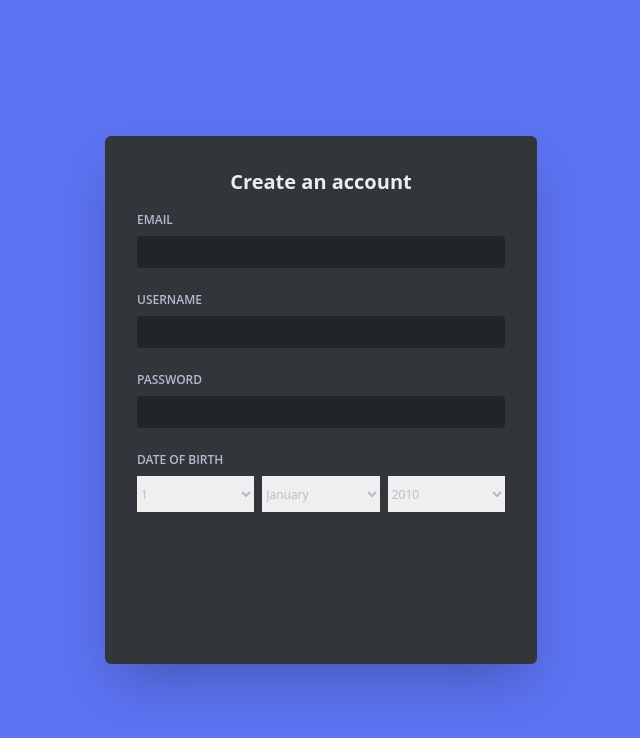
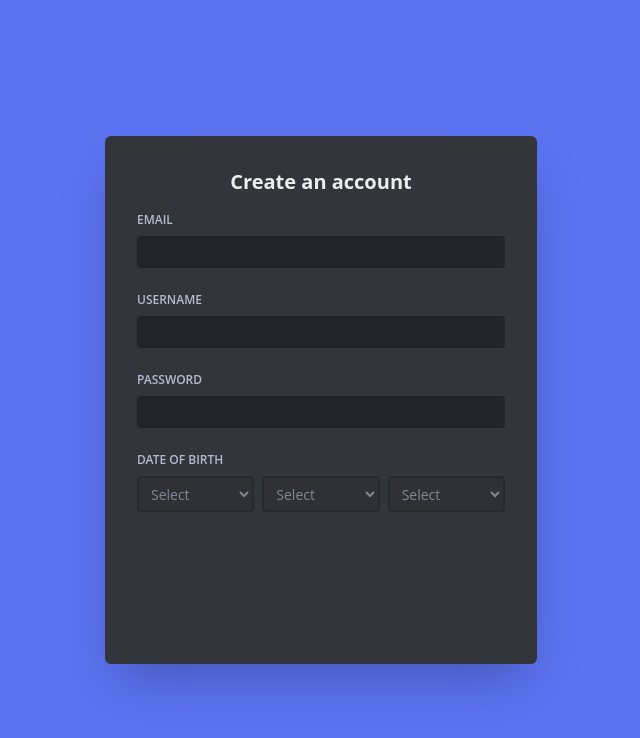
Before and after one commit to timothyc3/discord-clone, a React (Create React App) app: page / in a window 1280 px wide. Both pictures are taken after typing "name@example.com", "Sample123" into the empty fields and a click on the button "Register". Shown: the top 738 px of the page, without its empty margins (319-959 px from the left). Built offline with nearby package versions, Linux system fonts and the light colour scheme.

Commit message:
Added styling to Date of birth drop-downs and added disabled default option = "Select"

```diff
--- a/src/components/LoginScreen/components/SignUpForm.tsx
+++ b/src/components/LoginScreen/components/SignUpForm.tsx
@@ -30,6 +30,9 @@ export default function SignUpForm() {
         return yearArray.map(year => <option value={year}>{year}</option>);
     })();
 
+    const selectClassName = "bg-sub-black border-2 border-server-bar-black/60 rounded text-inactive-light-grey" +
+        " text-sm pl-2 font-medium";
+
     return (
         <div className="bg-main-content-black w-108 h-132 rounded-md shadow-2xl p-8">
             <h1 className="text-white font-bold text-center text-xl">Create an account</h1>
@@ -54,18 +57,21 @@ export default function SignUpForm() {
                     <h2 className="font-semibold">DATE OF BIRTH</h2>
                     <div className="grid grid-cols-3 gap-x-2 mt-2 h-9">
                         <select
-                            className=""
-                            name="day" id="day">
+                            className={selectClassName}
+                            name="day" id="day" >
+                            <option value="" disabled selected>Select</option>
                             {dayOptions}
                         </select>
                         <select
-                            className=""
+                            className={selectClassName}
                             name="month" id="month">
+                            <option value="" disabled selected>Select</option>
                             {monthOptions}
                         </select>
                         <select
-                            className=""
+                            className={selectClassName}
                             name="year" id="year">
+                            <option value="" disabled selected>Select</option>
                             {yearOptions}
                         </select>
                     </div>
```
